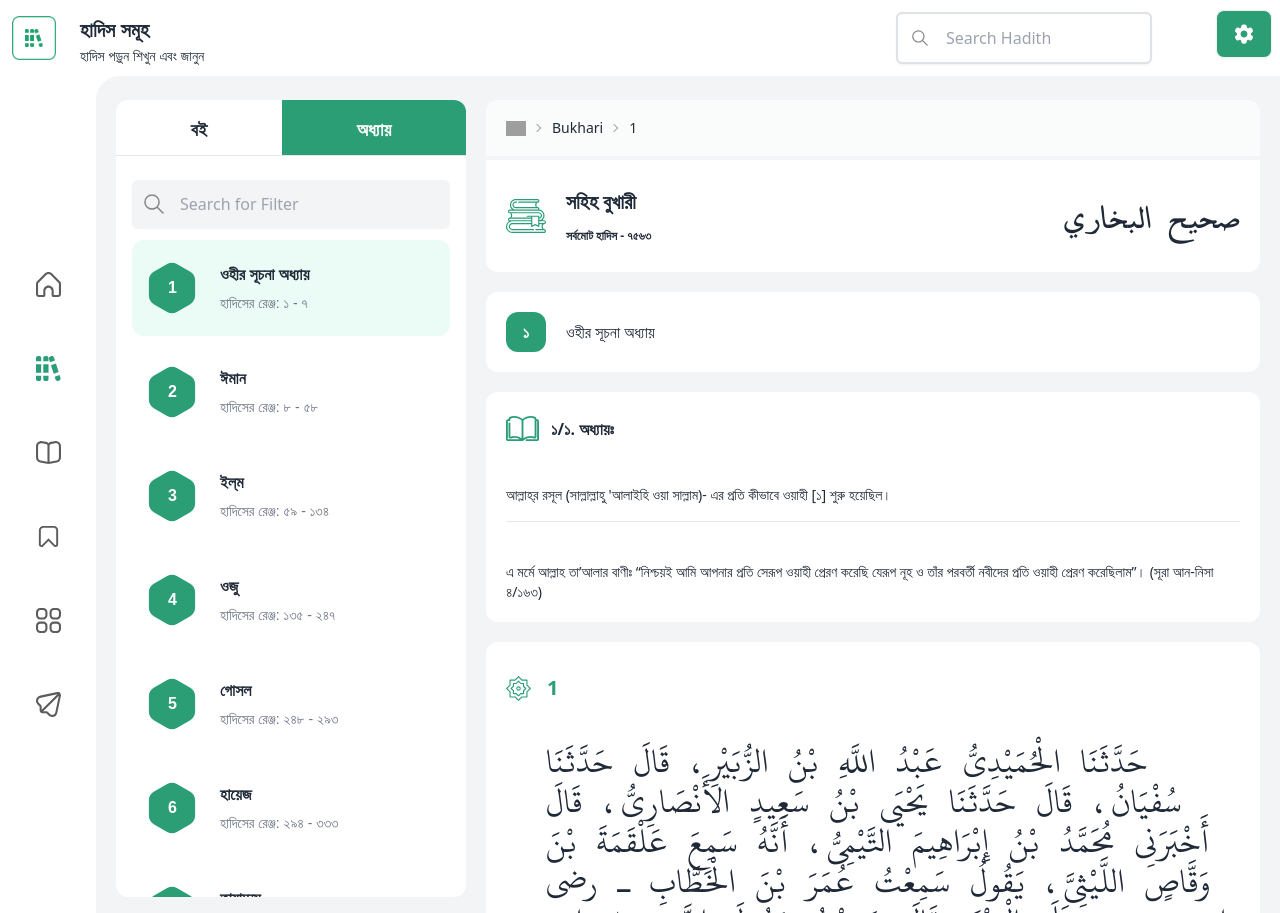
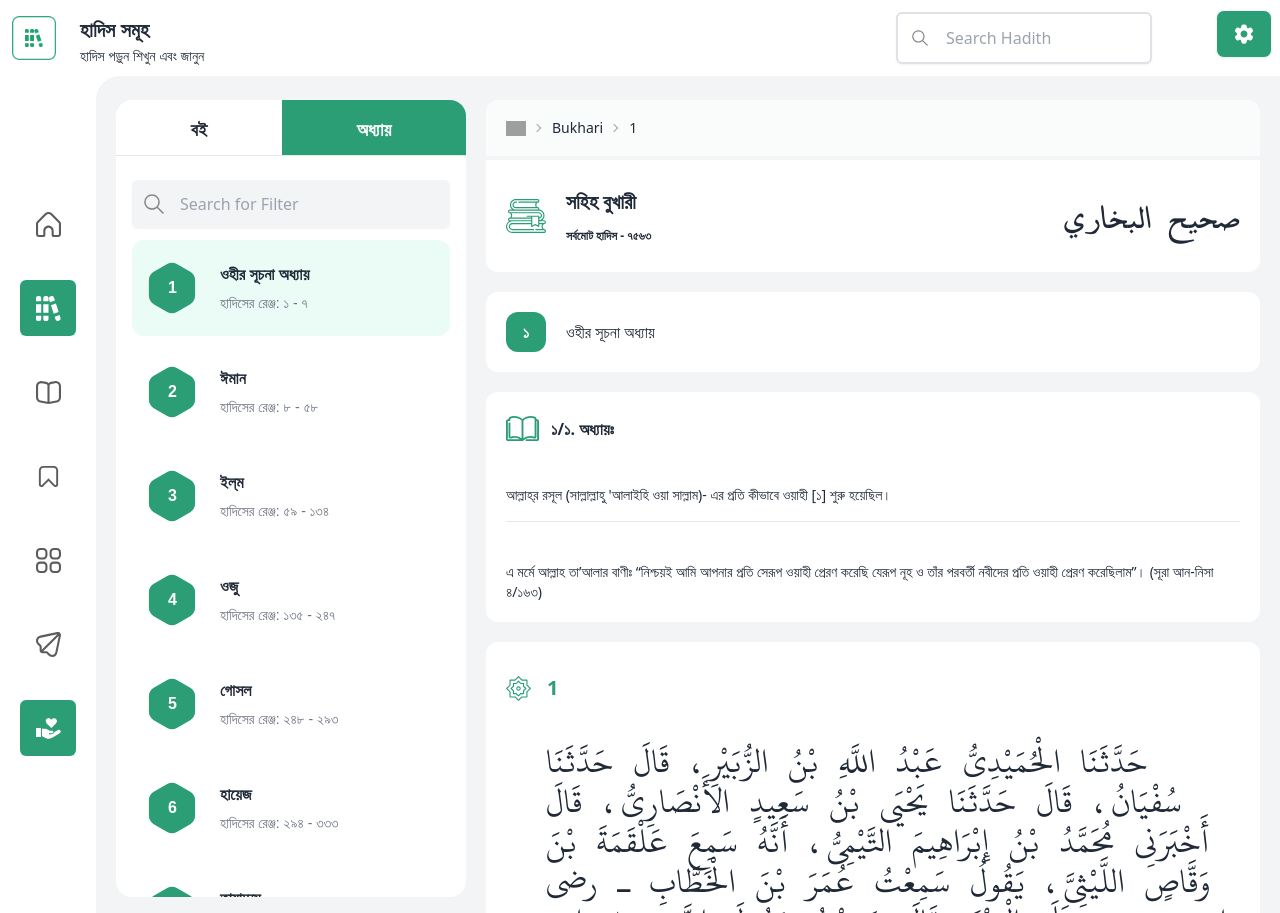
Before and after one commit to moshiur01/al-hadith-task-frontend, a Next.js app: page / in a window 1280 px wide. Built offline with nearby package versions, Linux system fonts and the light colour scheme; grey boxes are pictures that could not be loaded.

Commit message:
navbar responsive added

```diff
--- a/src/components/Layout/LeftNavbar.js
+++ b/src/components/Layout/LeftNavbar.js
@@ -1,8 +1,9 @@
 import Image from "next/image";
 import { useState } from "react";
-import book from "../../assets/book.svg";
+import bookHover from "../../assets/book-hover.svg";
 import bookmark from "../../assets/bookamark.svg";
 import bookmarkHover from "../../assets/bookmark-hover.svg";
+import donateBtn from "../../assets/helping-hand.svg";
 import homeIconHover from "../../assets/home-hover.svg";
 import homeIcon from "../../assets/home.svg";
 import othersHover from "../../assets/other-hover.svg";
@@ -17,7 +18,13 @@
 
   const items = [
     { id: 1, src: homeIcon, hoverSrc: homeIconHover, alt: "home icon 1" },
-    { id: 2, src: book, hoverSrc: book, alt: "book icon", isActive: true },
+    {
+      id: 2,
+      src: bookHover,
+      hoverSrc: bookHover,
+      alt: "book icon",
+      isActive: true,
+    },
     {
       id: 3,
       src: subjectWise,
@@ -49,7 +56,11 @@
       {items.map((item) => (
         <div
           key={item.id}
-          className={`w-14 h-14 flex items-center justify-center hover:bg-gray-100 hover:rounded-md cursor-pointer`}
+          className={`w-14 h-14 flex items-center justify-center ${
+            item?.isActive
+              ? "bg-[#2B9E76] rounded-md"
+              : "hover:bg-gray-100 hover:rounded-md"
+          } cursor-pointer`}
           onMouseEnter={() => setIsHovered(item.id)}
           onMouseLeave={() => setIsHovered(null)}
         >
@@ -61,6 +72,14 @@
           />
         </div>
       ))}
+
+      <span className="2xl:hidden ">
+        <div
+          className={`w-14 h-14 flex items-center justify-center bg-[#2B9E76] rounded-md cursor-pointer`}
+        >
+          <Image src={donateBtn} alt={"help"} width={25} height={25} />
+        </div>
+      </span>
     </div>
   );
 };
--- a/src/components/rightSide/RightSidebar.js
+++ b/src/components/rightSide/RightSidebar.js
@@ -3,7 +3,6 @@
 import downArrow from "../../assets/down-arrow.svg";
 import Message from "./Message";
 const RightSidebar = ({ drawerView }) => {
-  console.log(drawerView);
   const [arabicFontRange, setArabicFontRange] = useState(30);
   const [TranslateFontRange, setTranslateFontRange] = useState(60);
   return (
--- a/src/pages/index.js
+++ b/src/pages/index.js
@@ -16,12 +16,12 @@
       </header>
 
       <main className="flex lg:h-[837px] md:h-[700px] sm:h-[700px]">
-        <nav className="flex-auto hidden lg:inline-block">
+        <nav className="flex-auto hidden lg:inline-block h-dvh">
           <LeftNavbar />
         </nav>
 
         <div className="bg-gray-100 w-full rounded-tl-3xl flex">
-          <div className="flex-none w-[350px] h-[797px] bg-white mt-6 hidden xl:block rounded-xl lg:ml-5 overflow-auto">
+          <div className="flex-none w-[350px] h-[797px] bg-white mt-6 hidden xl:block rounded-2xl lg:ml-5 overflow-auto">
             <Category />
           </div>
           <div className="grow mt-6 overflow-auto">
```
Also changed, not shown: src/assets/book-hover.svg (added).
